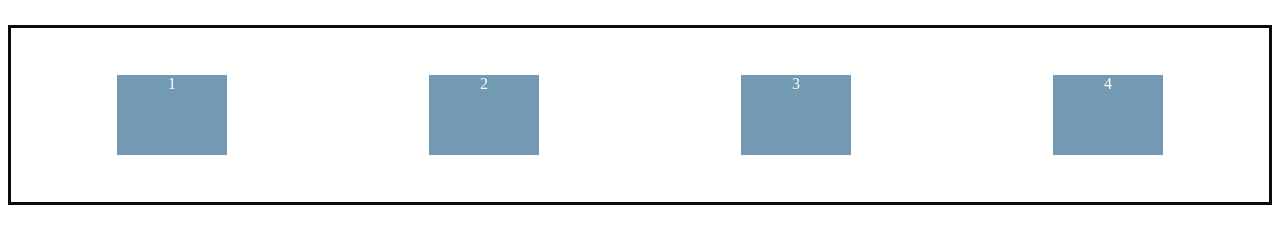
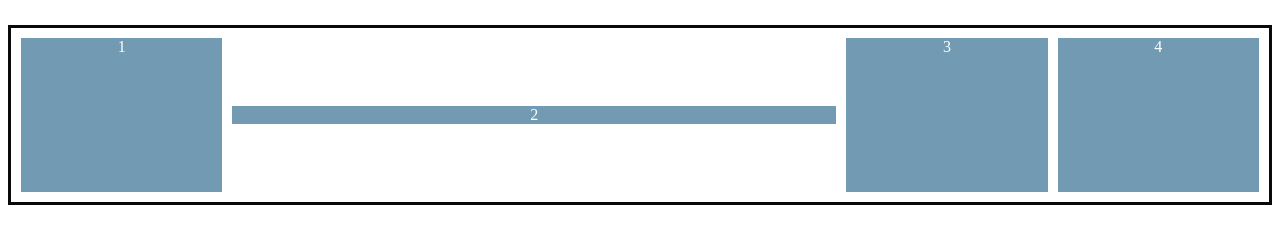
Before and after one commit to rifqiabrory/flex-box, a plain HTML site: page index.html in a window 1280 px wide. Drawn offline with Linux system fonts and the light colour scheme.

Commit message:
item flexbox

```diff
--- a/style.css
+++ b/style.css
@@ -1,23 +1,24 @@
 .container {
-    width: 100%;
+    /* width: 100%; */
     height: 180px;
     border: 3px solid #0a0a0a;
     margin: 25px auto;
     padding: 5px;
     box-sizing: border-box;
     display: flex;
-    flex-direction: row;
-    flex-wrap: wrap;
-    justify-content: space-around;
-    align-items: center;
+    /* flex-direction: row;
+    flex-wrap: wrap; */
+    /* justify-content: space-around; */
+    /* align-items: stretch; */
     /* align-content: flex-start; */
 }
 
 .container div {
-    width: 110px;
-    height: 80px;
+    /* width: 110px; */
+    /* height: 80px; */
     background-color: #729bb3;
     margin: 5px;
+    flex: 1;
 }
 
 .container div.satu,
@@ -27,3 +28,8 @@
     text-align: center;
     color: #fff;
 }
+
+.container div.dua {
+    flex: 3;
+    align-self: center;
+}
```
